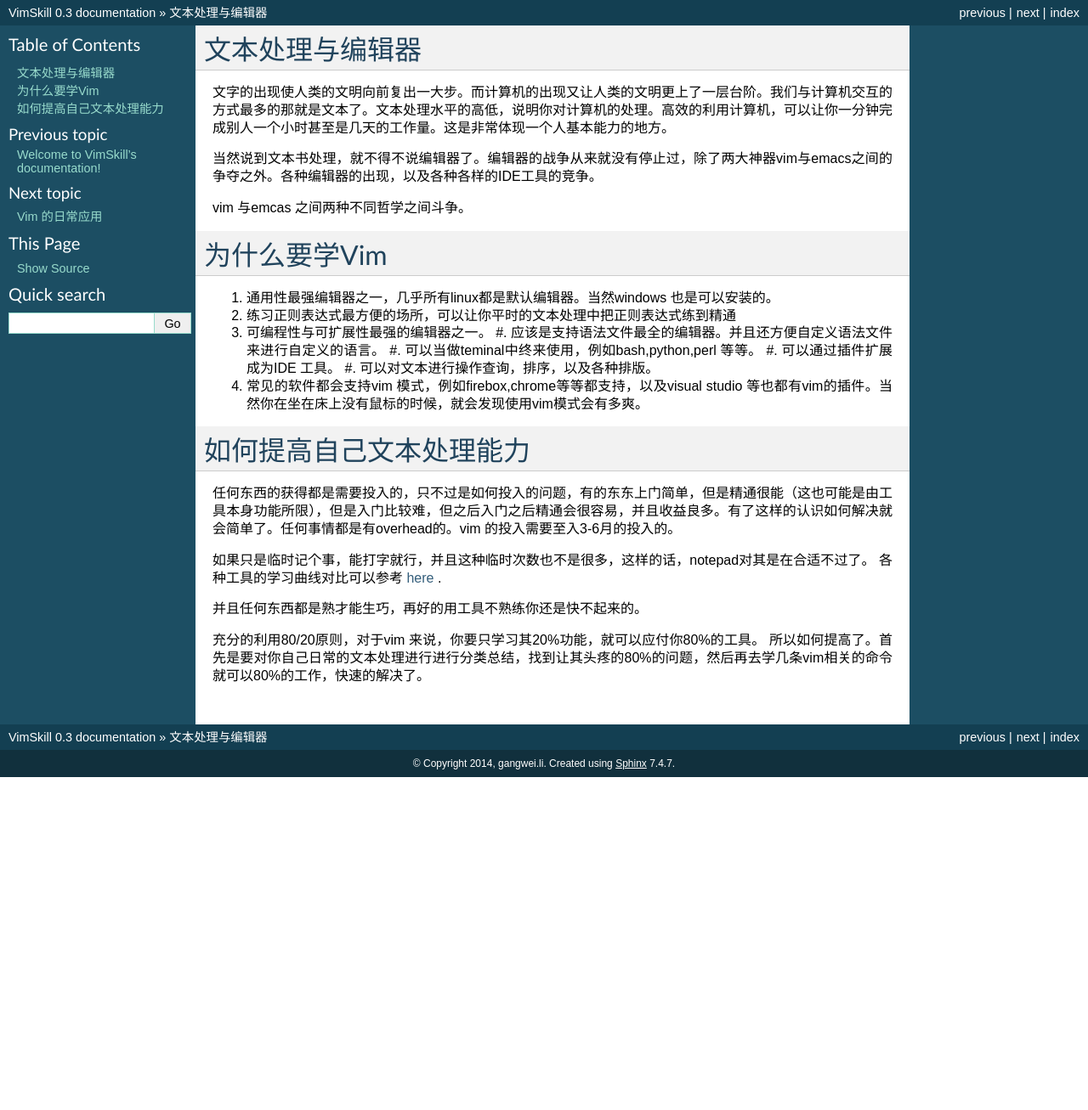
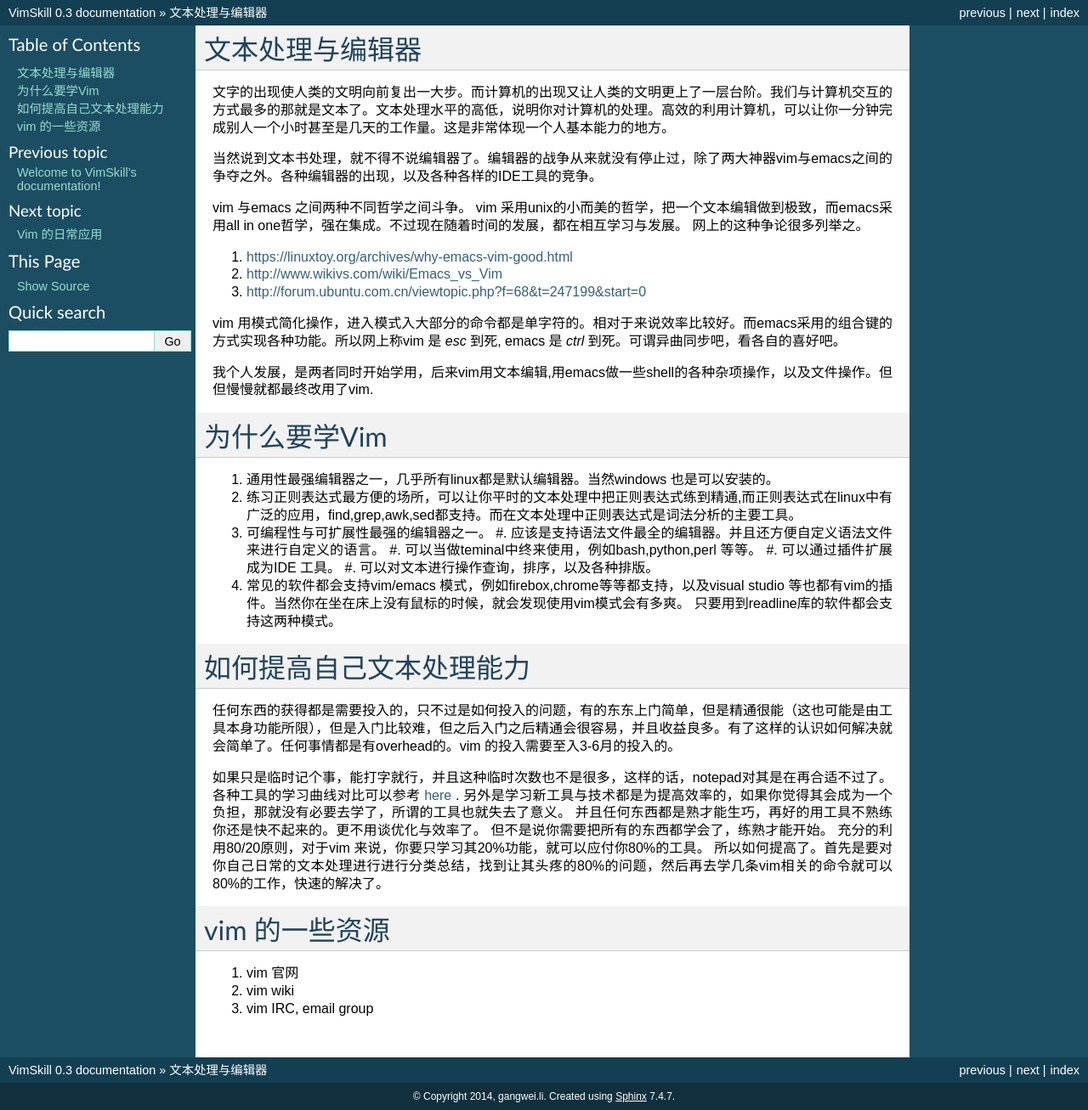
Before and after one commit to gwli/VimSkill, a Sphinx documentation site: the page built from source/Introduction.rst, in a window 1280 px wide. Shown: the whole page at 85% size. Built offline with Sphinx 7.4.7, drawn with Linux system fonts in a browser that asks for light colours; before the commit the page ends 915 px from its top, so only the background shows below that.

Commit message:
各种mode的起因。

```diff
--- a/source/Introduction.rst
+++ b/source/Introduction.rst
@@ -5,28 +5,43 @@
 
 当然说到文本书处理，就不得不说编辑器了。编辑器的战争从来就没有停止过，除了两大神器vim与emacs之间的争夺之外。各种编辑器的出现，以及各种各样的IDE工具的竞争。
 
-vim 与emcas 之间两种不同哲学之间斗争。
+vim 与emacs 之间两种不同哲学之间斗争。
+vim 采用unix的小而美的哲学，把一个文本编辑做到极致，而emacs采用all in one哲学，强在集成。不过现在随着时间的发展，都在相互学习与发展。
+网上的这种争论很多列举之。
+
+#. https://linuxtoy.org/archives/why-emacs-vim-good.html
+#. http://www.wikivs.com/wiki/Emacs_vs_Vim
+#. http://forum.ubuntu.com.cn/viewtopic.php?f=68&t=247199&start=0
+
+vim 用模式简化操作，进入模式入大部分的命令都是单字符的。相对于来说效率比较好。而emacs采用的组合键的方式实现各种功能。所以网上称vim 是 `esc` 到死, emacs 是 `ctrl` 到死。可谓异曲同步吧，看各自的喜好吧。
+
+我个人发展，是两者同时开始学用，后来vim用文本编辑,用emacs做一些shell的各种杂项操作，以及文件操作。但但慢慢就都最终改用了vim.
 
 为什么要学Vim
 =============
 
 #. 通用性最强编辑器之一，几乎所有linux都是默认编辑器。当然windows 也是可以安装的。
-#. 练习正则表达式最方便的场所，可以让你平时的文本处理中把正则表达式练到精通
+#. 练习正则表达式最方便的场所，可以让你平时的文本处理中把正则表达式练到精通,而正则表达式在linux中有广泛的应用，find,grep,awk,sed都支持。而在文本处理中正则表达式是词法分析的主要工具。
+
 #. 可编程性与可扩展性最强的编辑器之一。
    #. 应该是支持语法文件最全的编辑器。并且还方便自定义语法文件来进行自定义的语言。
    #. 可以当做teminal中终来使用，例如bash,python,perl 等等。
    #. 可以通过插件扩展成为IDE 工具。
    #. 可以对文本进行操作查询，排序，以及各种排版。
-#. 常见的软件都会支持vim 模式，例如firebox,chrome等等都支持，以及visual studio 等也都有vim的插件。当然你在坐在床上没有鼠标的时候，就会发现使用vim模式会有多爽。
+#. 常见的软件都会支持vim/emacs 模式，例如firebox,chrome等等都支持，以及visual studio 等也都有vim的插件。当然你在坐在床上没有鼠标的时候，就会发现使用vim模式会有多爽。 只要用到readline库的软件都会支持这两种模式。
 
 如何提高自己文本处理能力
 ========================
 
 任何东西的获得都是需要投入的，只不过是如何投入的问题，有的东东上门简单，但是精通很能（这也可能是由工具本身功能所限），但是入门比较难，但之后入门之后精通会很容易，并且收益良多。有了这样的认识如何解决就会简单了。任何事情都是有overhead的。vim 的投入需要至入3-6月的投入的。
 
-如果只是临时记个事，能打字就行，并且这种临时次数也不是很多，这样的话，notepad对其是在合适不过了。 各种工具的学习曲线对比可以参考 `here <http://coolshell.cn/articles/3125.html>`_ .
-
-并且任何东西都是熟才能生巧，再好的用工具不熟练你还是快不起来的。
-
+如果只是临时记个事，能打字就行，并且这种临时次数也不是很多，这样的话，notepad对其是在再合适不过了。 各种工具的学习曲线对比可以参考 `here <http://coolshell.cn/articles/3125.html>`_ .   另外是学习新工具与技术都是为提高效率的，如果你觉得其会成为一个负担，那就没有必要去学了，所谓的工具也就失去了意义。 并且任何东西都是熟才能生巧，再好的用工具不熟练你还是快不起来的。更不用谈优化与效率了。
+但不是说你需要把所有的东西都学会了，练熟才能开始。
 充分的利用80/20原则，对于vim 来说，你要只学习其20%功能，就可以应付你80%的工具。
 所以如何提高了。首先是要对你自己日常的文本处理进行进行分类总结，找到让其头疼的80%的问题，然后再去学几条vim相关的命令就可以80%的工作，快速的解决了。
+
+vim 的一些资源
+==============
+#. vim 官网
+#. vim wiki
+#. vim IRC, email group
```
Also changed, not shown: source/Stage_1.rst (+17 -8 lines).
